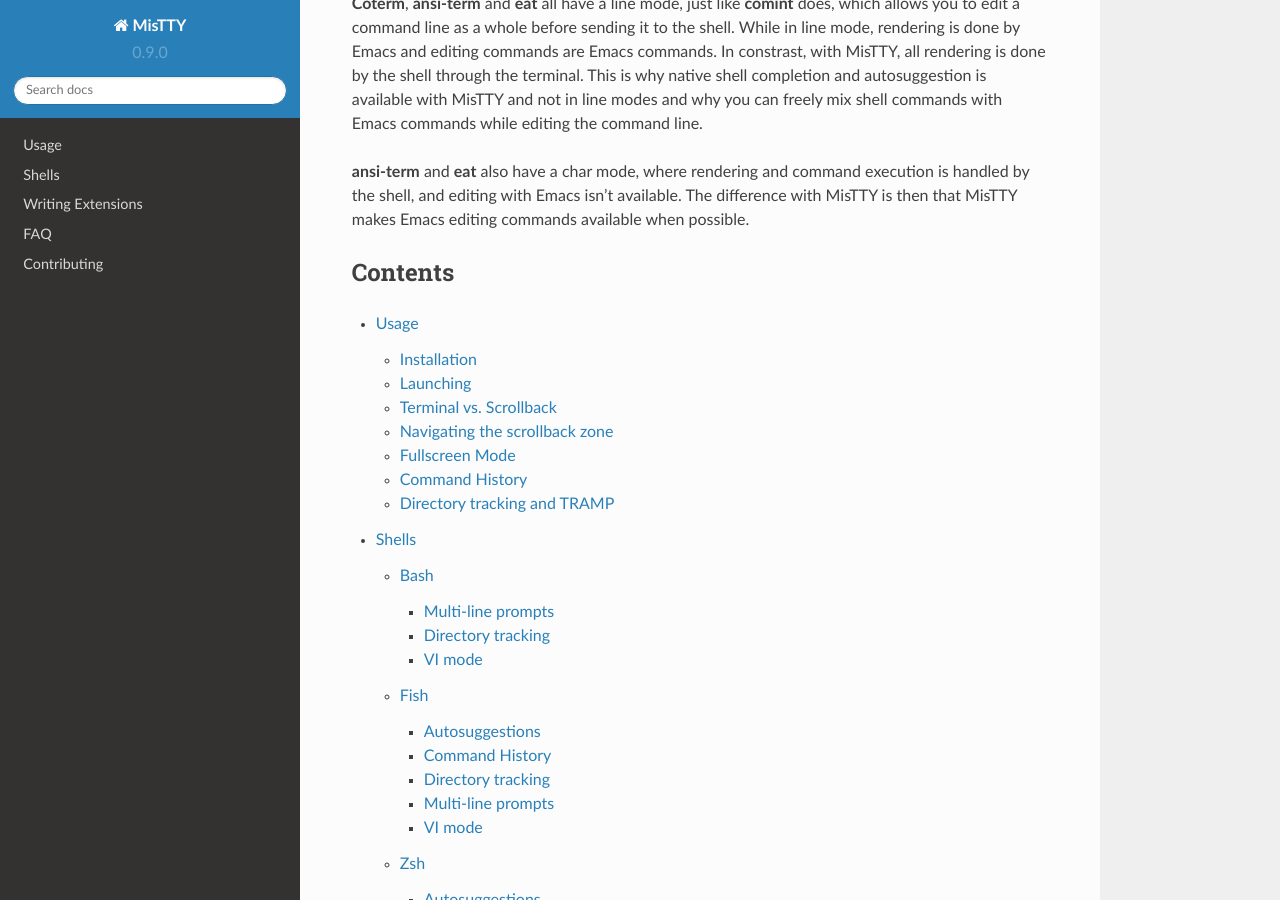
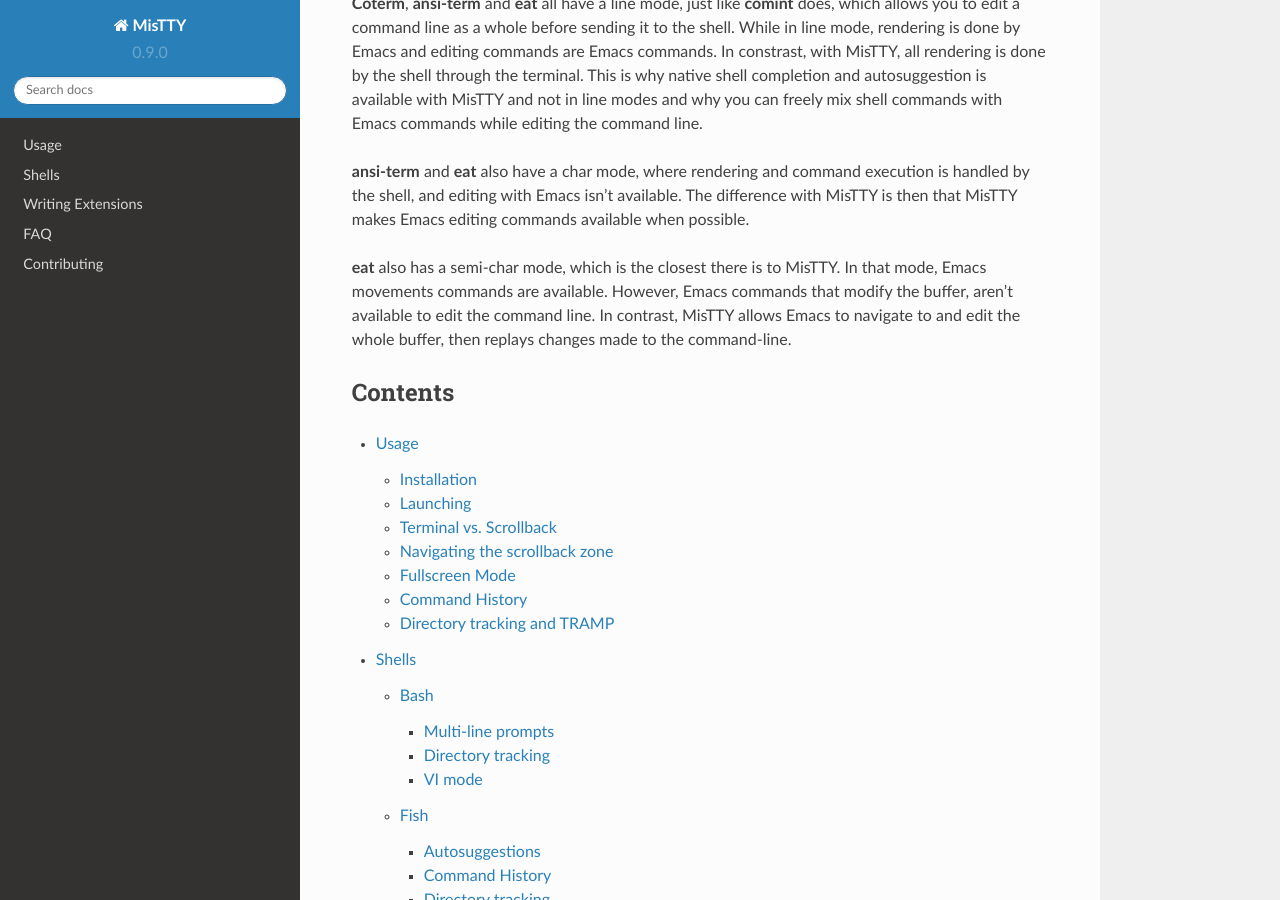
Before and after one commit to szermatt/mistty, a Sphinx documentation site: the page built from docs/source/index.rst, in a window 1280 px wide and 900 px high, scrolled down 1497 px. Built offline with Sphinx 7.4.7 and the Read the Docs theme 2.0.0, drawn with Linux system fonts in a browser that asks for light colours.

Commit message:
Doc: mention eat semi-char mode.

```diff
--- a/docs/source/index.rst
+++ b/docs/source/index.rst
@@ -72,6 +72,13 @@
 with Emacs isn't available. The difference with MisTTY is then that
 MisTTY makes Emacs editing commands available when possible.
 
+:program:`eat` also has a semi-char mode, which is the closest there
+is to MisTTY. In that mode, Emacs movements commands are available.
+However, Emacs commands that modify the buffer, aren't available to
+edit the command line. In contrast, MisTTY allows Emacs to navigate to
+and edit the whole buffer, then replays changes made to the
+command-line.
+
 Contents
 --------
 
```
Also changed, not shown: README.md (+6 -0 lines), 1 other file.
